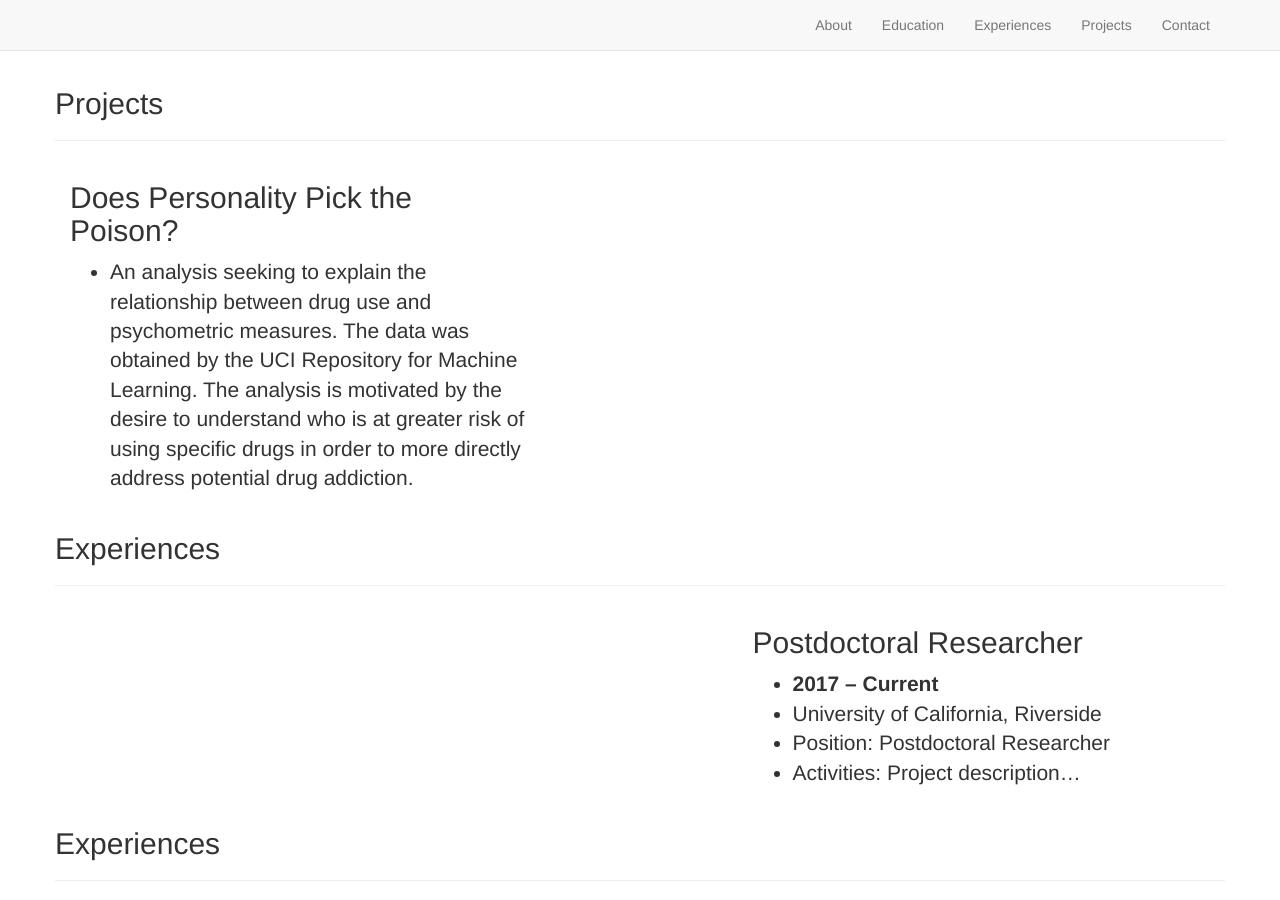
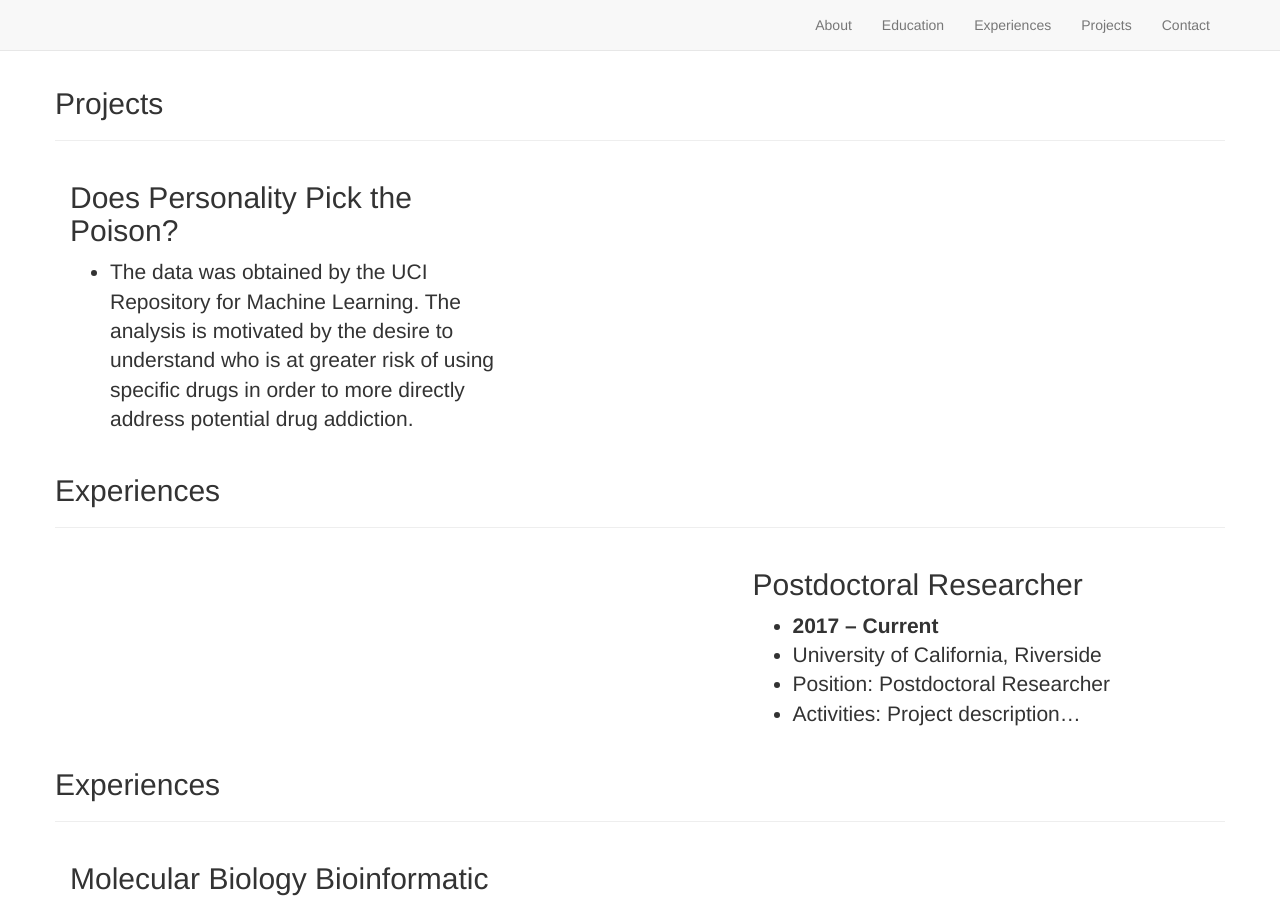
Before and after one commit to figur8s/kcherland.github.io, a Jekyll site: the page built from _posts/2000-1-1-pro.markdown, in a window 1280 px wide and 900 px high, scrolled down 438 px. Built offline with Jekyll 4.4.1, drawn with Linux system fonts in a browser that asks for light colours; nearby versions of some CDN libraries; library files that are not in the unit come from our copies.

Commit message:
Update 2000-1-1-pro.markdown

```diff
--- a/_posts/2000-1-1-pro.markdown
+++ b/_posts/2000-1-1-pro.markdown
@@ -6,4 +6,4 @@ title: "Does Personality Pick the Poison?"
 description: Machine Learning
 ---
 
-* An analysis seeking to explain the relationship between drug use and psychometric measures. The data was obtained by the UCI Repository for Machine Learning. The analysis is motivated by the desire to understand who is at greater risk of using specific drugs in order to more directly address potential drug addiction.
+* The data was obtained by the UCI Repository for Machine Learning. The analysis is motivated by the desire to understand who is at greater risk of using specific drugs in order to more directly address potential drug addiction.
```
